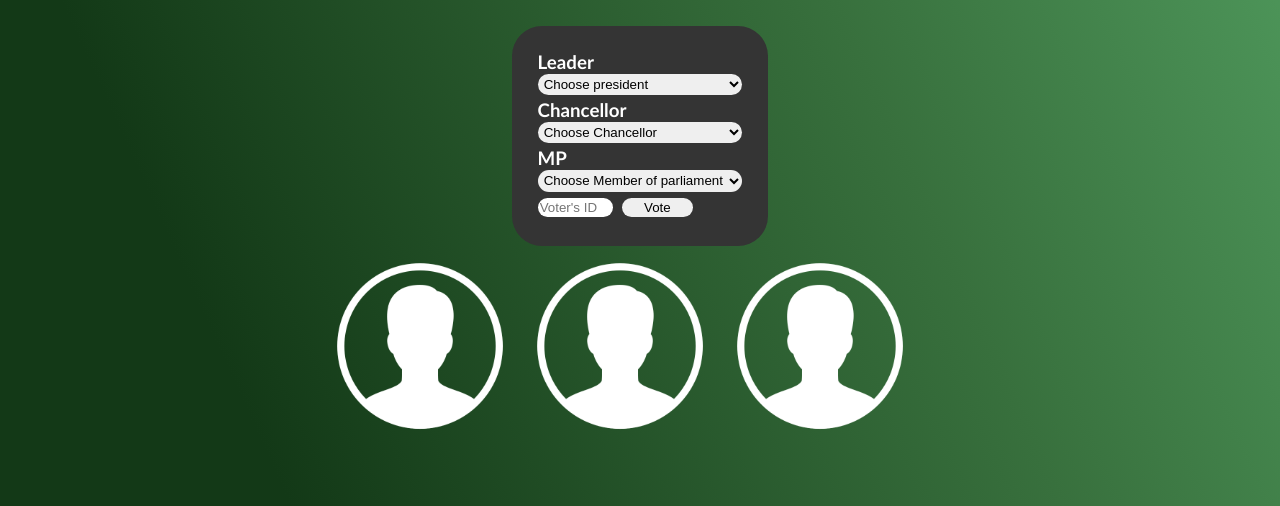
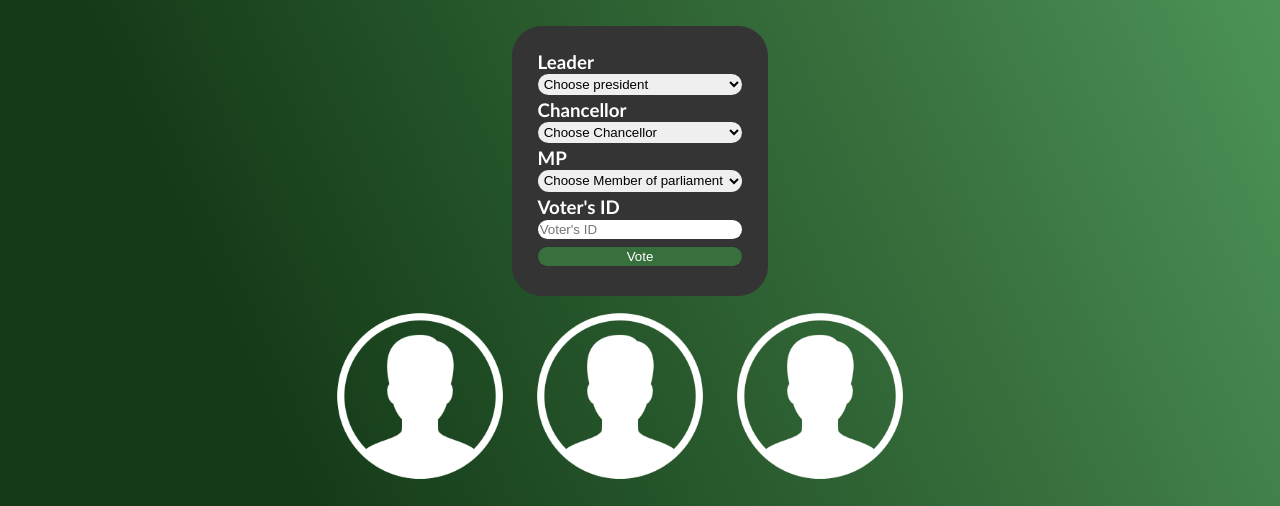
Before and after one commit to V014/votelani, a PHP site: page / in a window 1280 px wide. Shown: the part 47-553 px from the top of the page. Run offline with PHP 8.4, Linux system fonts and the light colour scheme.

Commit message:
adjusting voting button

```diff
--- a/css/style.css
+++ b/css/style.css
@@ -172,6 +172,10 @@ input {
     width: 35%;
 }
 
+.textfield {
+    width: 98%;
+}
+
 select {
     padding: 1%;
     border-radius: 20px;
@@ -182,9 +186,17 @@ select {
 }
 
 .button {
+    margin-top: 2%;
+    padding: 1%;
     color: white;
     background-color: #38703d;
-    width: 15%;
+    width: 100%;
+}
+
+.button input:hover {
+    background-color: #333;
+    /* sets a smooth transition between nav buttons */
+    transition: background-color .3s;
 }
 
 /* formats the table spaces and maintains one border */
--- a/index.html
+++ b/index.html
@@ -67,8 +67,9 @@
             <option value="img/Patricia_Kaliati.jpg">Patricia Kaliati</option>
           </select>
         </div>
-        <input type="text" name="voteID" placeholder="Voter's ID">
-        <input type="submit" value="Vote" name="vote">
+        <h3>Voter's ID</h3>
+        <input class="textfield" type="text" name="voteID" placeholder="Voter's ID">
+        <input class="button" type="submit" value="Vote" name="vote">
       </form>
 
       <!-- Candidate images -->
```
